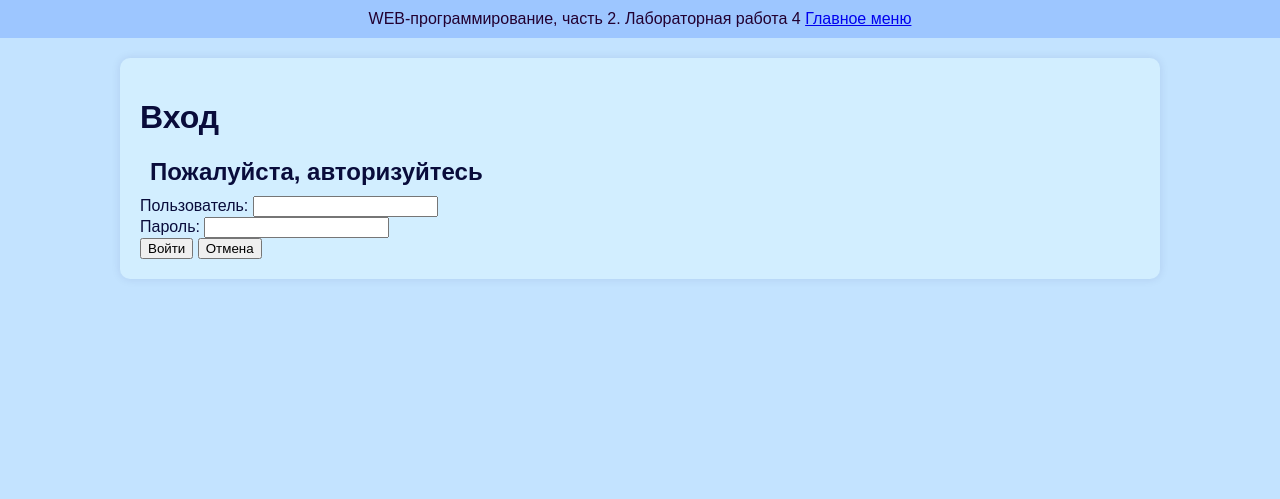
After one commit to krepuk/web-programming-labs-2, a Flask app: page /lab4/login in a window 1280 px wide. The commit adds this page. Shown: the top 499 px of the page. Run offline with Flask 3, Linux system fonts and the light colour scheme.

Commit message:
авторизация

```diff
--- a/lab4.py
+++ b/lab4.py
@@ -113,3 +113,18 @@ def tree():
         tree_count += 1
 
     return redirect('/lab4/tree')
+
+
+@lab4.route('/lab4/login', methods = ['GET', 'POST'])
+def login():
+    if request.method == 'GET':
+        return render_template("/lab4/login.html", authorized=False)
+
+    login = request.form.get('login')
+    password = request.form.get('password')
+
+    if login == 'alex' and password == '123':
+        return render_template('/lab4/login.html', login=login, authorized=True)
+
+    error = 'Неверные логин и/или пароль'
+    return render_template('/lab4/login.html', error = error, authorized=False)
--- a/templates/lab4/lab4.html
+++ b/templates/lab4/lab4.html
@@ -25,5 +25,8 @@
         <li>
             <a href="/lab4/tree">Дерево</a>
         </li>
+        <li>
+            <a href="/lab4/login">Форма</a>
+        </li>
     </ol>
 {% endblock %}
--- /dev/null
+++ b/templates/lab4/login.html
@@ -0,0 +1,29 @@
+{% extends "base.html" %}
+
+{% block lab %}Лабораторная работа 4{% endblock %}
+
+{% block main %}
+    {% if authorized %}
+        <h1>Добро пожаловать, {{ login }}</h1>
+    {% else %}
+        <h1>Вход</h1>
+        <h2>Пожалуйста, авторизуйтесь</h2>
+        <form method="post">
+            <div>
+                <label for="login">Пользователь:</label>
+                <input type="text" id="login" name="login">
+            </div>
+            <div>
+                <label for="password">Пароль:</label>
+                <input type="text" id="password" name="password">
+            </div>
+            <div>
+                {{ error }}
+            </div>
+            <div>
+                <button type="submit">Войти</button>
+                <button type="reset">Отмена</button>
+            </div>
+        </form>
+    {% endif %}
+{% endblock %}
```
